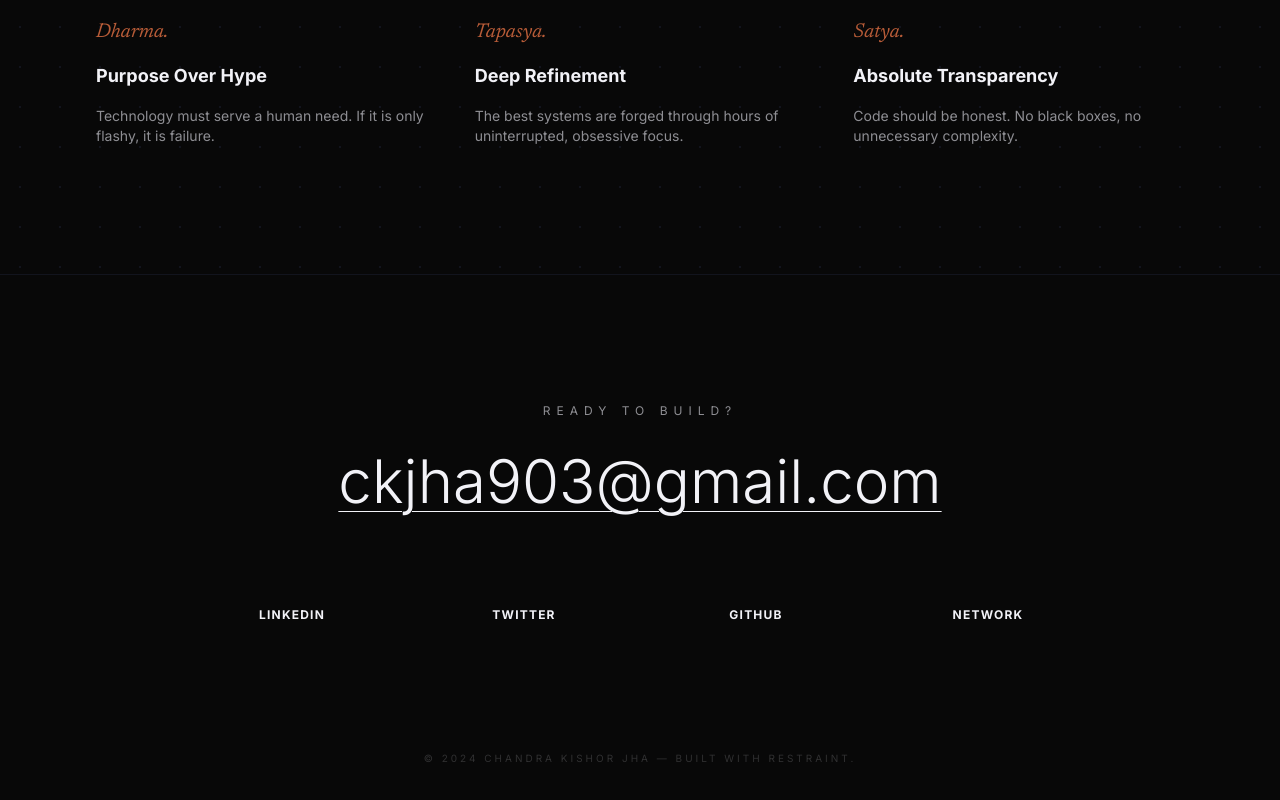
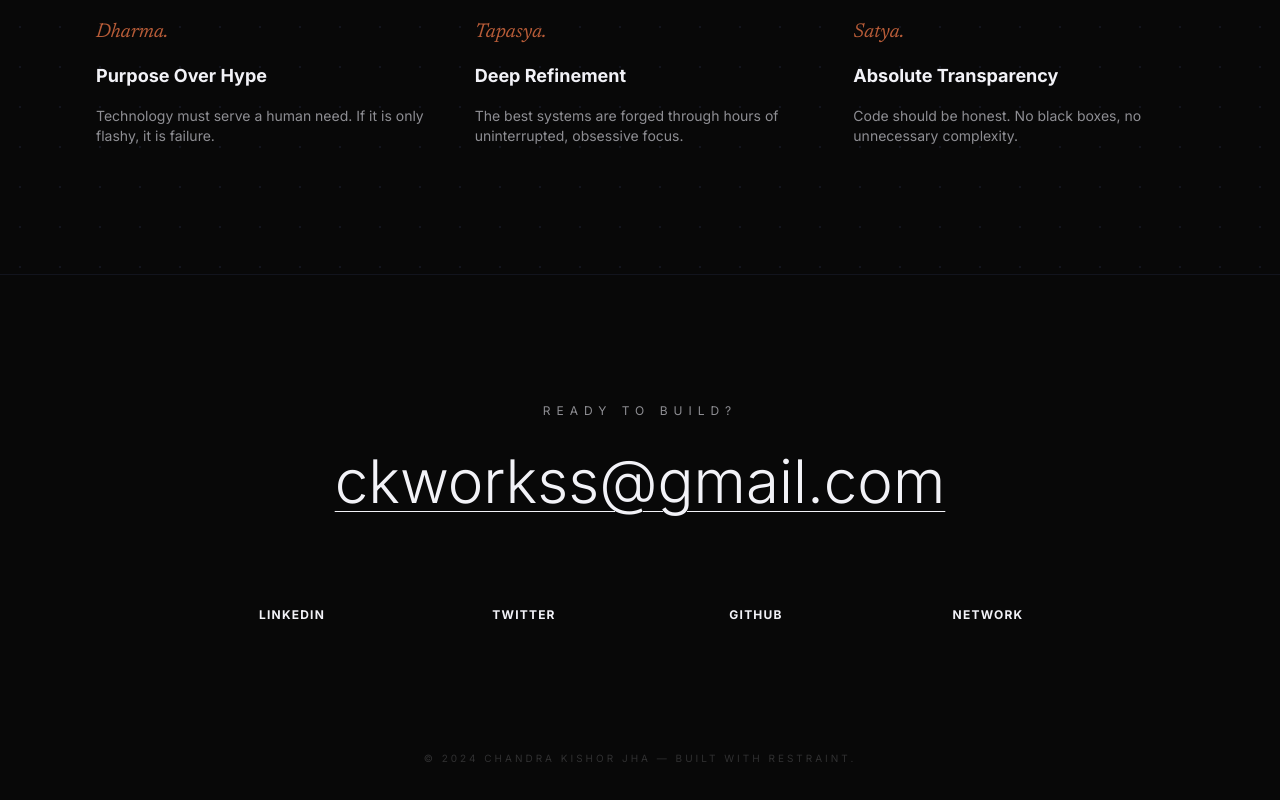
Before and after one commit to Originalckjha/Ckworks.xyz, a plain HTML site: page index.html in a window 1280 px wide. Shown: the part 2233-3033 px from the top of the page. Drawn offline with nearby package versions, Linux system fonts and the light colour scheme.

Commit message:
Update contact email in footer

```diff
--- a/index.html
+++ b/index.html
@@ -137,8 +137,8 @@
 
     <footer id="contact" class="py-32 px-8 md:px-24 bg-akasha text-center border-t border-jala">
         <h2 class="text-xs uppercase tracking-[0.5em] text-vayu mb-8">Ready to Build?</h2>
-        <a href="mailto:ckjha903@gmail.com" class="text-4xl md:text-6xl font-light hover:text-agni transition-colors duration-500 underline underline-offset-8 decoration-1">
-            ckjha903@gmail.com
+        <a href="mailto:ckworkss@gmail.com" class="text-4xl md:text-6xl font-light hover:text-agni transition-colors duration-500 underline underline-offset-8 decoration-1">
+            ckworkss@gmail.com
         </a>
 
         <div class="mt-24 grid grid-cols-2 md:grid-cols-4 gap-8 max-w-4xl mx-auto text-xs uppercase tracking-widest font-bold">
```
